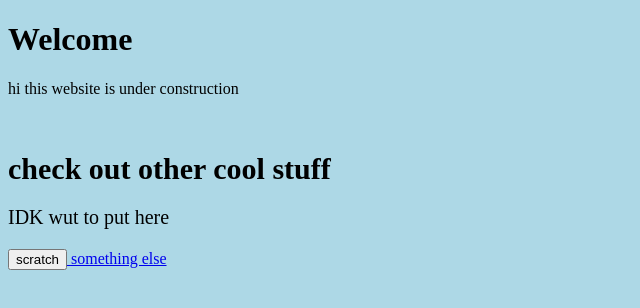
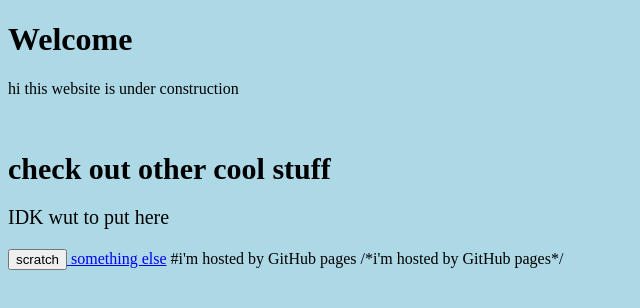
Before and after one commit to New-Zealandball/something.github.io, a plain HTML site: page index.html in a window 1280 px wide. Shown: the whole page, without its empty margins (0-640 px from the left). Drawn offline with Linux system fonts and the light colour scheme.

Commit message:
Update index.html

```diff
--- a/index.html
+++ b/index.html
@@ -13,7 +13,10 @@
 <p style="font-size: 20px;">IDK wut to put here</p>
 <a href="https://scratch.mit.edu/users/New-Zealandball/">
 <button>scratch</button>
+
 <a href="index2.html">something else</a>
+#i'm hosted by GitHub pages
+/*i'm hosted by GitHub pages*/
 </a>
 <style>
 body {
```
